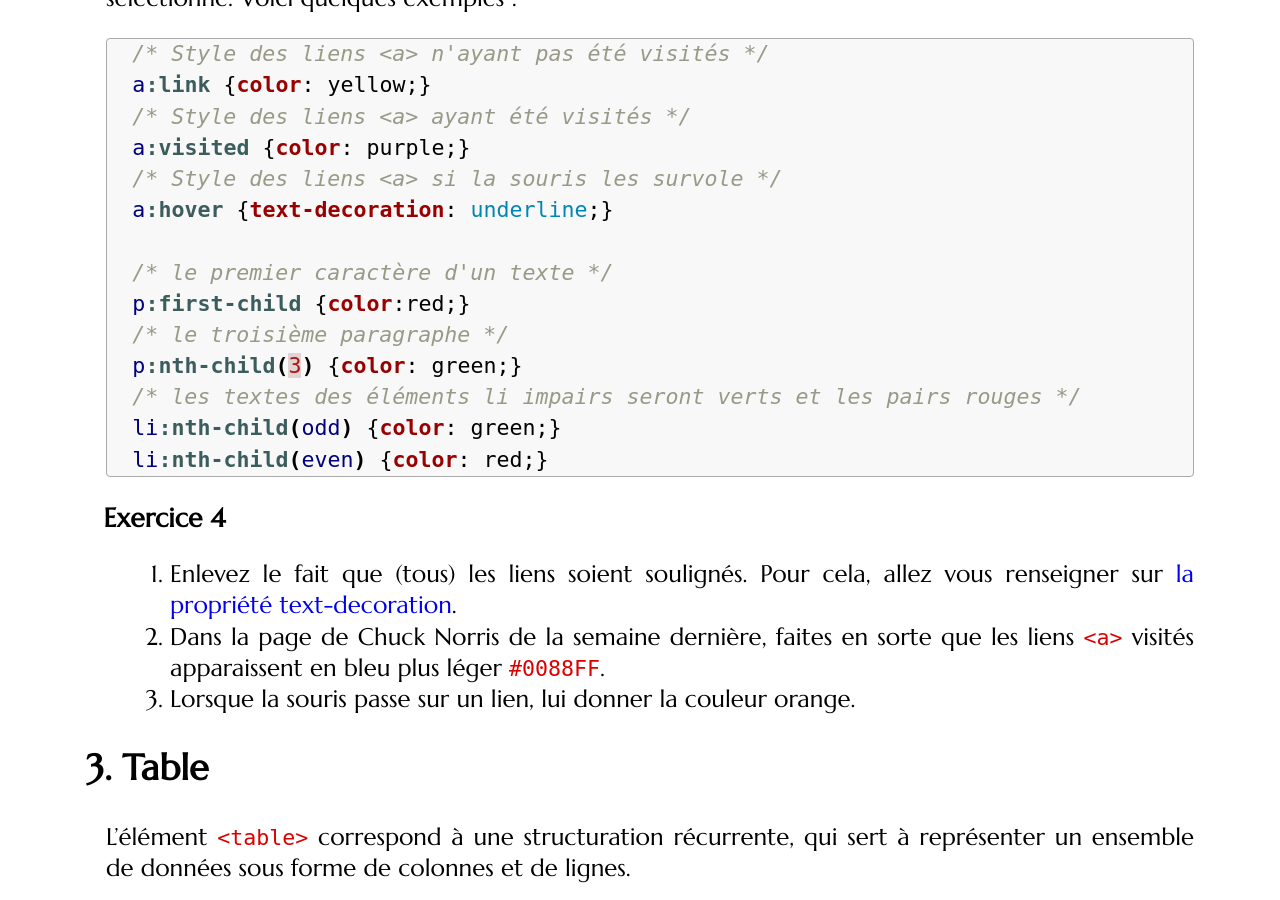
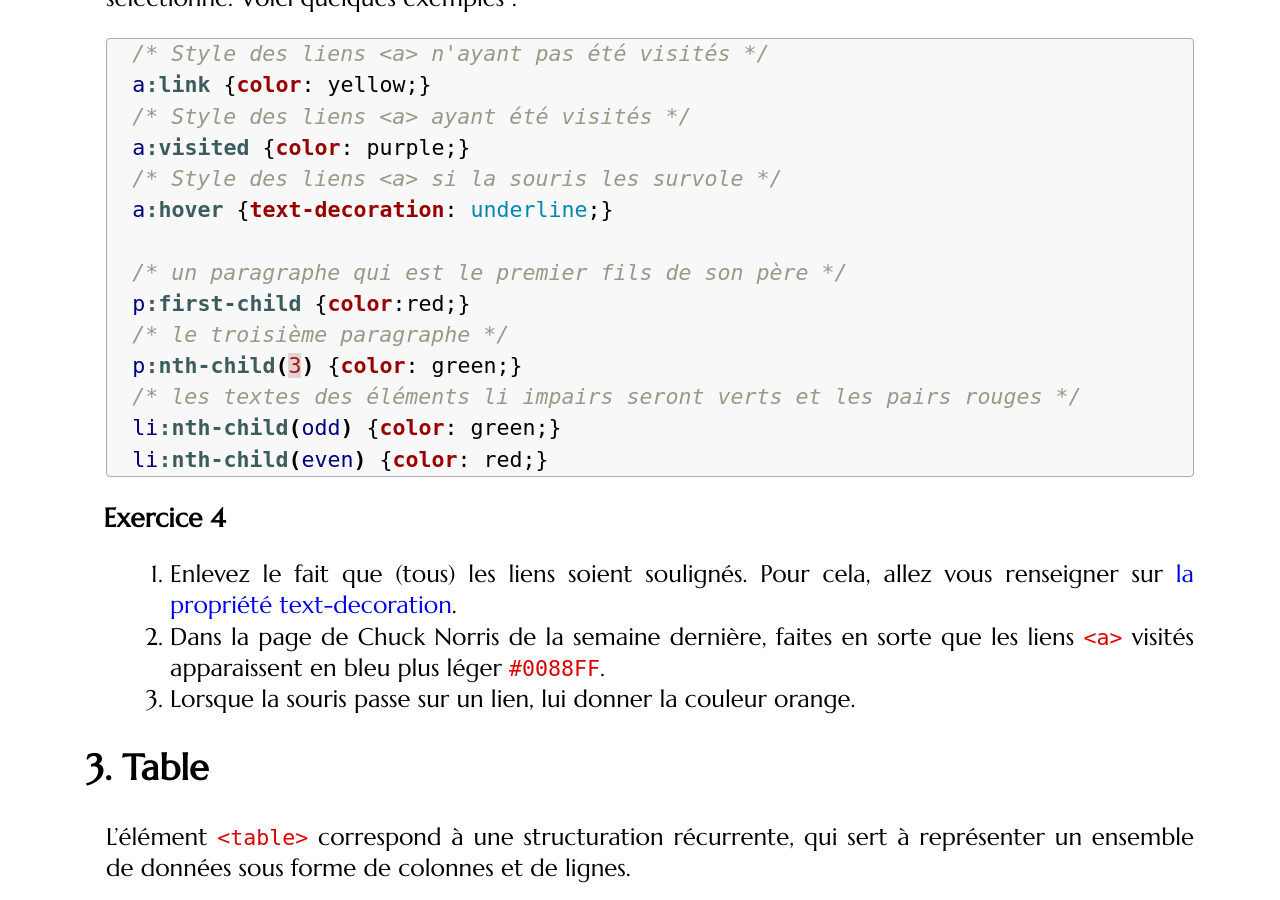
Before and after one commit to romainlebreton/R1.02-DeveloppementInterfacesWeb, a Jekyll site: the page built from tutorials/tutorial2.md, in a window 1280 px wide and 900 px high, scrolled down 6963 px. Built offline with Jekyll 4.4.1, drawn with Linux system fonts in a browser that asks for light colours; some web fonts are replaced; comment, search, counter and statistics services are not loaded.

Commit message:
Update tutorial2.md

```diff
--- a/tutorials/tutorial2.md
+++ b/tutorials/tutorial2.md
@@ -287,7 +287,7 @@ a:visited {color: purple;}
 /* Style des liens <a> si la souris les survole */
 a:hover {text-decoration: underline;}
 
-/* le premier caractère d'un texte */
+/* un paragraphe qui est le premier fils de son père */
 p:first-child {color:red;}
 /* le troisième paragraphe */
 p:nth-child(3) {color: green;}
```
